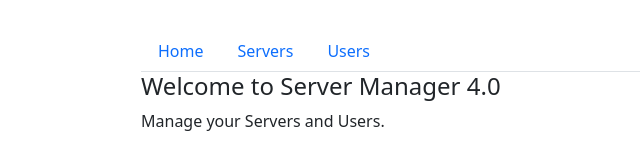
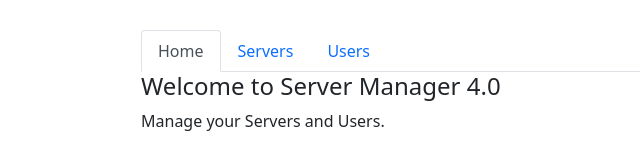
Before and after one commit to zormaxo/AngularTheCompleteGuide, an Angular app: page / in a window 1280 px wide. Shown: the top 160 px of the page, without its empty margins (131-771 px from the left). Built offline with nearby package versions, Linux system fonts and the light colour scheme.

Commit message:
end of lesson 130

```diff
--- a/src/app/app.component.html
+++ b/src/app/app.component.html
@@ -3,13 +3,15 @@
     <div class="col-12 col-sm-10 col-md-8 offset-sm-1 offset-md-2">
       <ul class="nav nav-tabs">
         <li class="nav-item">
-          <a class="nav-link" href="#">Home</a>
+          <a class="nav-link" routerLink="" routerLinkActive="active" [routerLinkActiveOptions]="{ exact: true }"
+            >Home</a
+          >
         </li>
         <li class="nav-item">
-          <a class="nav-link" href="#">Servers</a>
+          <a class="nav-link" routerLink="servers" routerLinkActive="active">Servers</a>
         </li>
         <li class="nav-item">
-          <a class="nav-link" href="#">Users</a>
+          <a class="nav-link" [routerLink]="['users']" routerLinkActive="active">Users</a>
         </li>
       </ul>
     </div>
```
